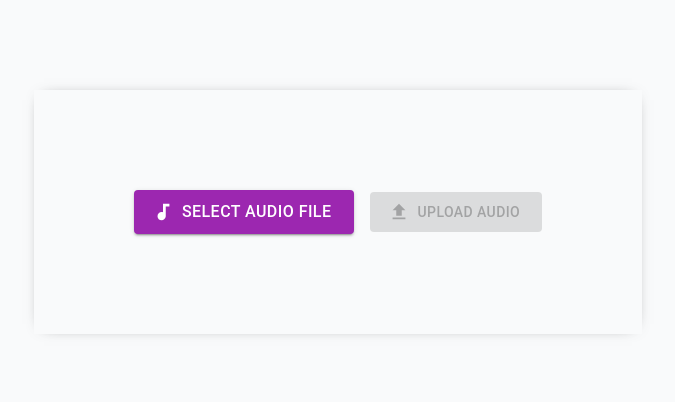
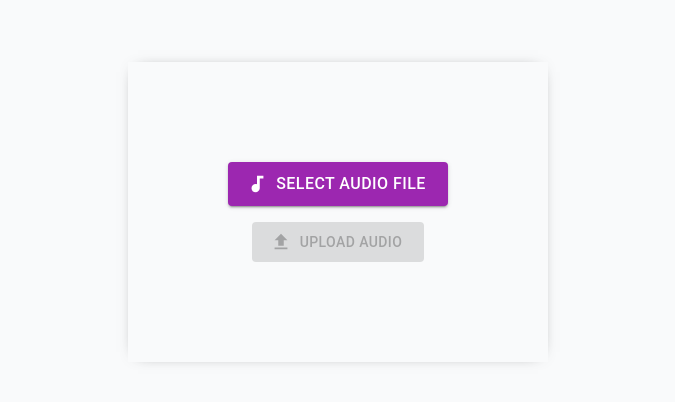
Before and after one commit to Sumit45doc/musix, a React (Create React App) app: page / in a window 1280 px wide. Shown: the part 188-590 px from the top of the page, without its empty margins (302-977 px from the left). Built offline with nearby package versions, Linux system fonts and the light colour scheme.

Commit message:
Add filename

```diff
--- a/src/components/AudoFileForm/AudioFileForm.jsx
+++ b/src/components/AudoFileForm/AudioFileForm.jsx
@@ -8,6 +8,7 @@ import FileUpload from "@mui/icons-material/FileUpload";
 import Snackbar from "@mui/material/Snackbar";
 import CloseIcon from "@mui/icons-material/Close";
 import IconButton from "@mui/material/IconButton";
+import Typography from "@mui/material/Typography";
 
 function AudioFileForm(props) {
     const { setAudioBuffer, setFileName } = props;
@@ -48,7 +49,6 @@ function AudioFileForm(props) {
             </IconButton>
         </React.Fragment>
     );
-
     return (
         <Box
             sx={{
@@ -69,9 +69,10 @@ function AudioFileForm(props) {
                 sx={{
                     boxShadow: "0 0 15px -10px rgba(0, 0, 0, 0.75)",
                     padding: "10rem",
+                    disppay: "flex",
                 }}>
                 <form onSubmit={onSubmit}>
-                    <Stack direction='row' alignItems='center' spacing={2}>
+                    <Stack direction='column' alignItems='center' spacing={2}>
                         <label htmlFor='contained-button-file'>
                             <input
                                 accept='.mp3, .wav, .aac, .wma, .m4a'
@@ -111,7 +112,14 @@ function AudioFileForm(props) {
                             fontSize: "1.4rem",
                             textAlign: "center",
                         }}>
-                        File Name: {fileData.name}
+                        <Typography
+                            variant='h5'
+                            style={{
+                                marginLeft: "0.5rem",
+                                marginBottom: "1.5rem",
+                            }}>
+                            File Name: <span style={{fontWeight: "600"}} >{fileData.name}</span>
+                        </Typography>
                     </Box>
                 )}
             </Box>
```
